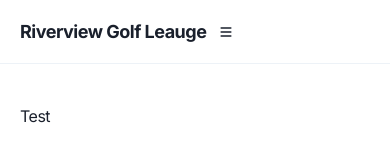
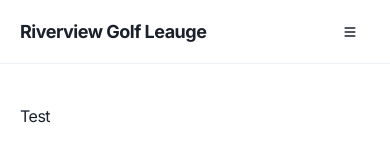
Before and after one commit to benmacleod24/golf.benm.app, a Next.js app: page / in a window 390 px wide. Shown: the top 160 px of the page. Built offline with nearby package versions, Linux system fonts and the light colour scheme; no server answers.

Commit message:
fixed mobile menu button

```diff
--- a/src/client/components/Header/Mobile/index.tsx
+++ b/src/client/components/Header/Mobile/index.tsx
@@ -72,7 +72,7 @@ const MobileHeader: React.FC<MobileHeaderProps> = (props) => {
 	return (
 		<Container.Body>
 			<Flex w="full" h="full" align="center">
-				<Flex align="center" h="full" minW="fit-content">
+				<Flex align="center" h="full" minW="fit-content" flex={1}>
 					<Link href="/">
 						<Text
 							fontWeight={"bold"}
```
